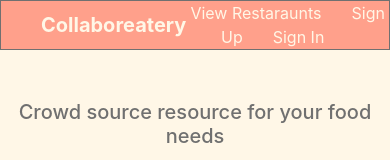
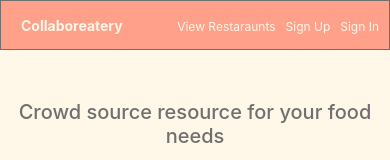
Before and after one commit to jmoreland08/collaboreatery, a React (Create React App) app in the folder client/: page / in a window 390 px wide. Shown: the top 160 px of the page. Built offline with nearby package versions, Linux system fonts and the light colour scheme; no server answers.

Commit message:
@media for navBar

```diff
--- a/client/src/components/shared/Nav/Nav.css
+++ b/client/src/components/shared/Nav/Nav.css
@@ -19,7 +19,7 @@
 
 .logo {
   color: #fff7e7;
-  margin-left: 40px;
+  margin-left: 100px;
   font-weight: 700;
   font-size: 20px;
 }
@@ -29,3 +29,14 @@
   margin-right: 85px;
 
 }
+
+@media (max-width:800px) {
+  .logo{
+    margin-left: 20px;
+    font-size: 14px;
+  }
+  .link{
+    margin-right: 10px !important;
+    font-size: 12px;
+  }
+}
--- a/client/src/components/shared/Nav/Nav.jsx
+++ b/client/src/components/shared/Nav/Nav.jsx
@@ -2,6 +2,7 @@ import React from "react";
 import "./Nav.css";
 import { NavLink } from "react-router-dom";
 import { useState } from "react";
+import Navbar from "react-bootstrap/Carousel";
 import ListingCreate from "../../../screens/ListingCreate/ListingCreate";
 
 const Nav = ({ user, fetchListings }) => {
```
